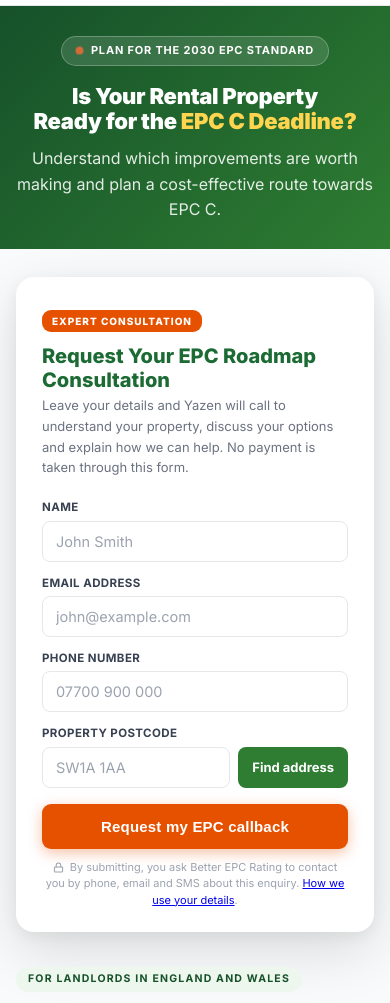
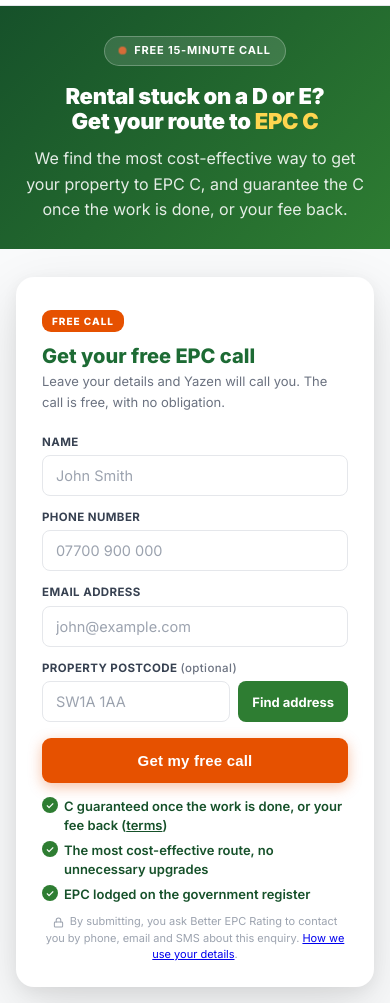
Before and after one commit to yazenmains-netizen/better_epc_rating, a plain HTML site: page qualification.html in a window 390 px wide. Shown: the part 84-1087 px from the top of the page. Drawn offline with Linux system fonts and the light colour scheme.

Commit message:
Qualification page: free call + C guarantee framing, phone before email, postcode optional
Co-Authored-By: Claude Opus 5.5 <noreply@anthropic.com>

```diff
--- a/funnel.js
+++ b/funnel.js
@@ -112,7 +112,7 @@
       } catch (err) {
         error.textContent = err.name === 'AbortError' ? 'This is taking longer than expected. Please retry. We will use the same reference to avoid a duplicate enquiry.' : err.message;
         error.hidden = false; error.focus();
-        button.disabled = false; button.textContent = 'Request my EPC callback';
+        button.disabled = false; button.textContent = 'Get my free call';
       } finally { clearTimeout(timer); busy = false; }
     });
   }
--- a/qualification.html
+++ b/qualification.html
@@ -467,7 +467,24 @@
     .submit-btn:hover { background: var(--cta-hover); box-shadow: 0 6px 20px rgba(230,81,0,0.45); }
     .submit-btn:active { transform: scale(0.99); }
 
-    .form-privacy {
+    .form-assurance {
+  list-style: none;
+  margin: 14px 0 0;
+  font-size: 13px;
+  color: var(--green-deep);
+  font-weight: 600;
+  line-height: 1.45;
+}
+.form-assurance li { position: relative; padding-left: 22px; margin-bottom: 6px; }
+.form-assurance li::before {
+  content: "\2713";
+  position: absolute; left: 0; top: 0;
+  width: 16px; height: 16px; border-radius: 50%;
+  background: var(--green-mid); color: white;
+  font-size: 10px; line-height: 16px; text-align: center;
+}
+.form-assurance a { color: inherit; }
+.form-privacy {
       text-align: center;
       font-size: 11px;
       color: #9ca3af;
@@ -537,10 +554,10 @@
   <div class="hero-strip">
     <div class="urgency-badge">
       <span class="badge-dot"></span>
-      Plan for the 2030 EPC standard
+      Free 15-minute call
     </div>
-    <h1>Is Your Rental Property<br/>Ready for the <em>EPC C Deadline?</em></h1>
-    <p>Understand which improvements are worth making and plan a cost-effective route towards EPC C.</p>
+    <h1>Rental stuck on a D or E?<br/>Get your route to <em>EPC C</em></h1>
+    <p>We find the most cost-effective way to get your property to EPC C, and guarantee the C once the work is done, or your fee back.</p>
   </div>
 
   <!-- ── MAIN ── -->
@@ -548,9 +565,9 @@
 
     <!-- LEFT: Qualifying Form -->
     <div class="form-card" id="qualify-form">
-      <div class="form-card-badge">Expert Consultation</div>
-      <h3>Request Your EPC Roadmap Consultation</h3>
-      <p class="form-card-sub">Leave your details and Yazen will call to understand your property, discuss your options and explain how we can help. No payment is taken through this form.</p>
+      <div class="form-card-badge">Free call</div>
+      <h3>Get your free EPC call</h3>
+      <p class="form-card-sub">Leave your details and Yazen will call you. The call is free, with no obligation.</p>
 
       <form id="qualifyForm" >
         <div class="form-group">
@@ -558,17 +575,17 @@
           <input type="text" id="q_name" name="name" placeholder="John Smith" required autocomplete="name" />
         </div>
         <div class="form-group">
+          <label for="q_phone">Phone Number</label>
+          <input type="tel" id="q_phone" name="phone" placeholder="07700 900 000" required autocomplete="tel" />
+        </div>
+        <div class="form-group">
           <label for="q_email">Email Address</label>
           <input type="email" id="q_email" name="email" placeholder="john@example.com" required autocomplete="email" />
         </div>
         <div class="form-group">
-          <label for="q_phone">Phone Number</label>
-          <input type="tel" id="q_phone" name="phone" placeholder="07700 900 000" required autocomplete="tel" />
-        </div>
-        <div class="form-group">
-          <label for="q_postcode">Property Postcode</label>
+          <label for="q_postcode">Property Postcode <span style="text-transform:none;font-weight:500;color:var(--text-muted)">(optional)</span></label>
           <div class="postcode-row">
-            <input type="text" id="q_postcode" name="postcode" placeholder="SW1A 1AA" required autocomplete="postal-code" style="text-transform:uppercase" />
+            <input type="text" id="q_postcode" name="postcode" placeholder="SW1A 1AA" autocomplete="postal-code" style="text-transform:uppercase" />
             <button type="button" class="find-btn" id="find-address">Find address</button>
           </div>
           <p class="addr-error" id="addr-error" role="status"></p>
@@ -583,7 +600,12 @@
         </div>
         <div aria-hidden="true" style="position:absolute;left:-10000px"><label>Leave this empty<input name="website" tabindex="-1" autocomplete="off"></label></div>
         <p id="form-error" role="alert" tabindex="-1" hidden style="color:#991b1b;background:#fff1f2;padding:12px;margin-bottom:12px"></p>
-        <button type="submit" class="submit-btn">Request my EPC callback</button>
+        <button type="submit" class="submit-btn">Get my free call</button>
+        <ul class="form-assurance">
+          <li>C guaranteed once the work is done, or your fee back (<a href="/terms.html">terms</a>)</li>
+          <li>The most cost-effective route, no unnecessary upgrades</li>
+          <li>EPC lodged on the government register</li>
+        </ul>
       </form>
 
       <div class="success-state" id="qualifySuccess">
@@ -610,7 +632,7 @@
       <div class="form-card" style="margin-top:24px">
         <h3>What is included</h3>
         <ul style="padding-left:20px;line-height:2;margin:16px 0"><li>A consultation about your property and EPC</li><li>A full roadmap towards EPC C</li><li>EPC lodgement</li></ul>
-        <p>Improvement works are not included. The rating achievable depends on your property and the works completed.</p>
+        <p>Improvement works are not included. EPC C guaranteed or your fee back when every recommended improvement is completed; see <a href="/terms.html">terms</a>.</p>
       </div>
       <p style="margin-top:24px;font-size:13px">The government has set out a planned higher standard from 1 October 2030, with exemptions and transition arrangements. <a href="https://www.gov.uk/government/consultations/improving-the-energy-performance-of-privately-rented-homes-2025-update/outcome/improving-the-energy-performance-of-privately-rented-homes-government-response-html" target="_blank" rel="noopener">Read the government response</a>.</p>
     </div>
@@ -643,6 +665,10 @@
       </div>
       <div class="trust-pill">
         <div class="check-circle"><svg width="10" height="10" viewBox="0 0 10 10" fill="none"><path d="M1.5 5l2.5 2.5 4.5-4.5" stroke="white" stroke-width="1.5" stroke-linecap="round" stroke-linejoin="round"/></svg></div>
+        C Guaranteed or Your Fee Back
+      </div>
+      <div class="trust-pill">
+        <div class="check-circle"><svg width="10" height="10" viewBox="0 0 10 10" fill="none"><path d="M1.5 5l2.5 2.5 4.5-4.5" stroke="white" stroke-width="1.5" stroke-linecap="round" stroke-linejoin="round"/></svg></div>
         EPC Lodgement Included
       </div>
     </div>
```
